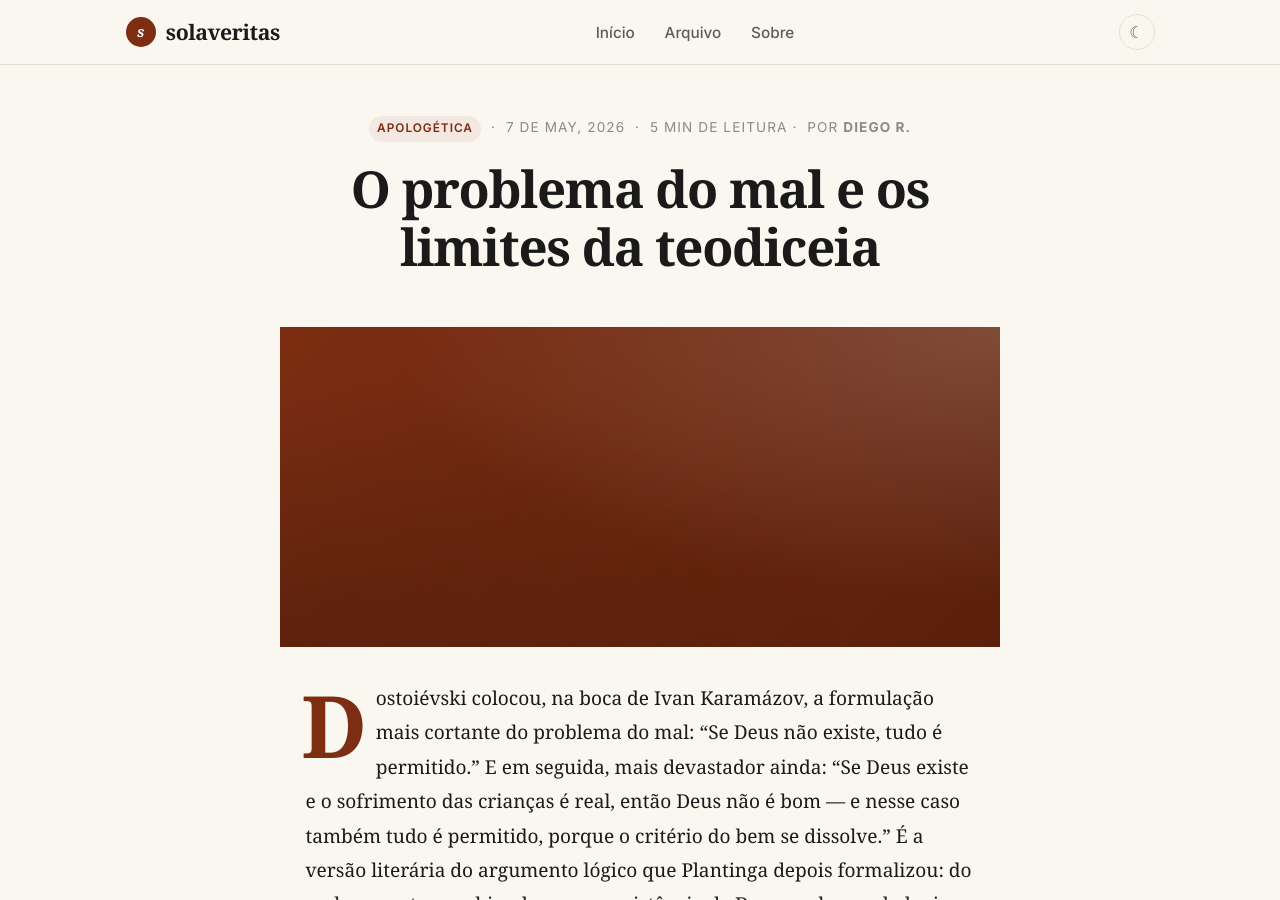
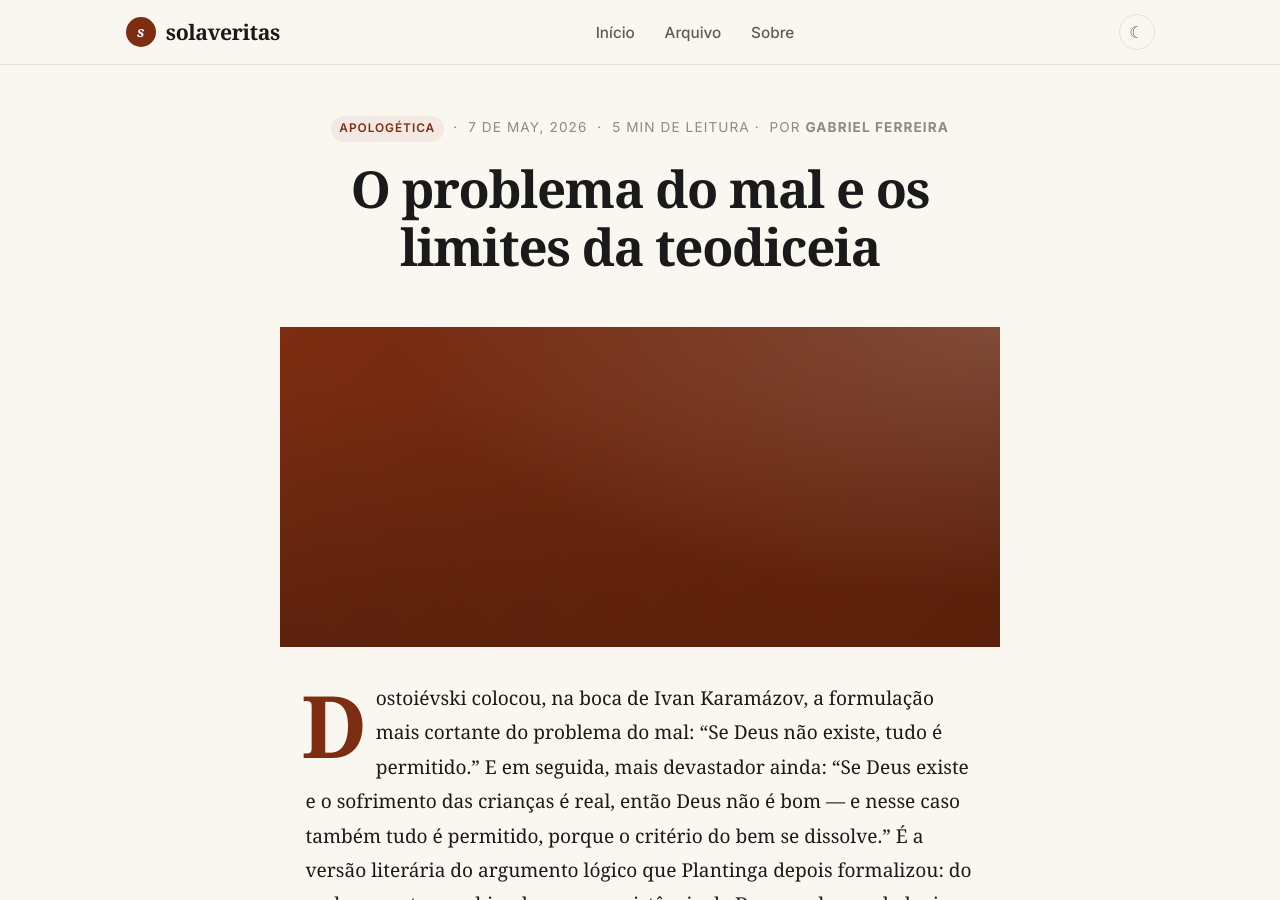
Before and after one commit to gabrielvictorrf98/solaveritas, a Jekyll site: the page built from _posts/2026-05-07-problema-do-mal.md, in a window 1280 px wide and 900 px high. Built offline with Jekyll 4.4.1, drawn with Linux system fonts in a browser that asks for light colours; some web fonts are replaced.

Commit message:
Update author name in blog post metadata

```diff
--- a/_posts/2026-05-07-problema-do-mal.md
+++ b/_posts/2026-05-07-problema-do-mal.md
@@ -2,7 +2,7 @@
 layout: post
 title: "O problema do mal e os limites da teodiceia"
 date: 2026-05-07 11:30:00 -0300
-author: "Diego R."
+author: "Gabriel Ferreira"
 tags: [Apologética, Filosofia, Teodiceia]
 reading_time: 10
 description: "Por que o problema do mal não é refutação do teísmo, mas exatamente o tipo de pergunta que a fé cristã sabe habitar."
```
